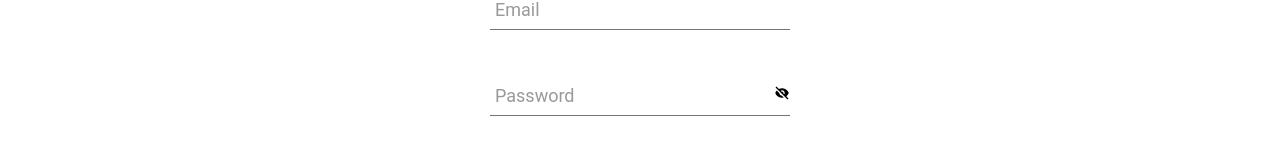
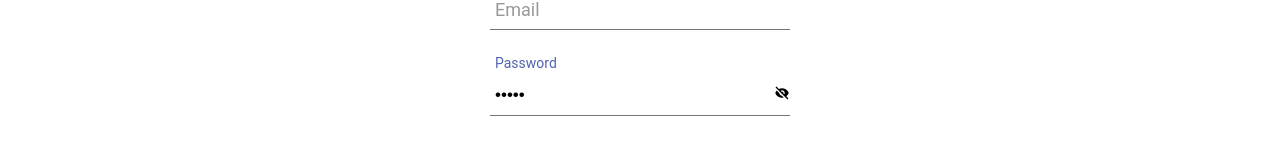
Before and after one commit to k1xd-fr/iwex-crm-master, a Next.js app in the folder frontend/: page /login in a window 1280 px wide. Shown: the part 349-509 px from the top of the page. Built offline with nearby package versions, Linux system fonts and the light colour scheme; a web font is replaced by a local one.

Commit message:
refresh inpit

```diff
--- a/frontend/src/components/Login/index.tsx
+++ b/frontend/src/components/Login/index.tsx
@@ -27,6 +27,7 @@ const Login = () => {
             name="password"
             required
             className={styles.input}
+            value={"хуйня"}
           />
           <span className={styles.highlight}></span>
           <span className={styles.bar}></span>
```
